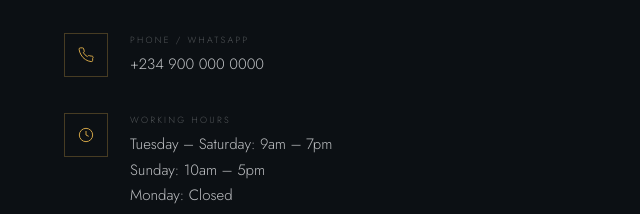
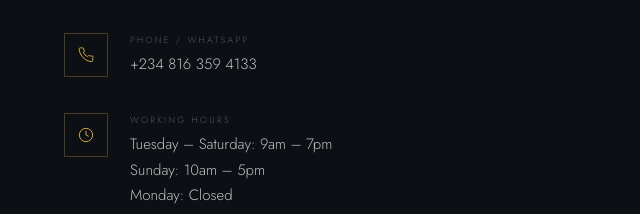
Before and after one commit to ahmadktn/harrison-asthetics-demo, a plain HTML site: page index.html in a window 1280 px wide. Shown: the part 6053-6267 px from the top of the page, 0-640 px from the left. Drawn offline with nearby package versions, Linux system fonts and the light colour scheme.

Commit message:
Update index.html

```diff
--- a/index.html
+++ b/index.html
@@ -969,7 +969,7 @@
       </div>
       <div>
         <div class="c-label">Phone / WhatsApp</div>
-        <div class="c-val">+234 900 000 0000</div>
+        <div class="c-val">+234 816 359 4133</div>
       </div>
     </div>
 
```
